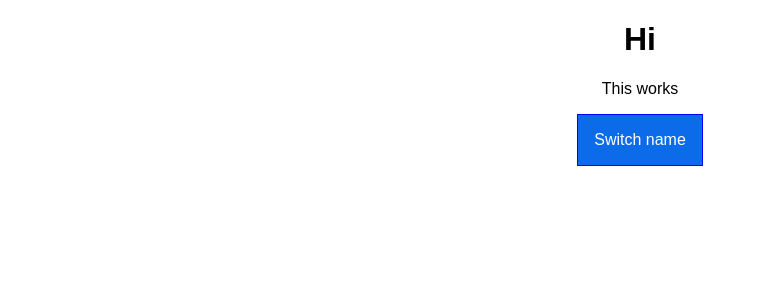
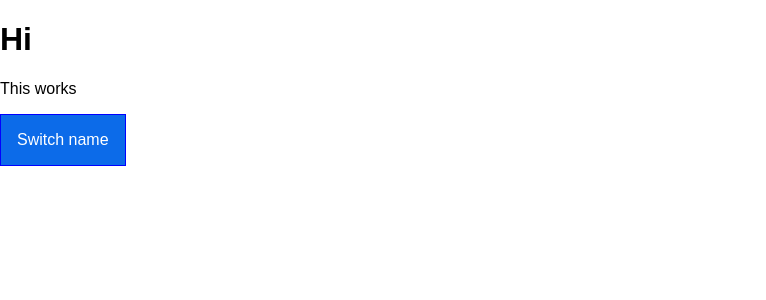
Before and after one commit to zakrza59/learning-react, a React app: page / in a window 1280 px wide. Shown: the top 300 px of the page, without its empty margins (0-766 px from the left). Built offline with nearby package versions, Linux system fonts and the light colour scheme.

Commit message:
Created WithClasses

```diff
--- /dev/null
+++ b/src/components/hoc/WithClass.js
@@ -0,0 +1,11 @@
+import React from 'react'
+
+const WithClass = (props) => {
+  return (
+    <div className={props.classes}>
+      {props.children}
+    </div>
+  )
+}
+
+export default WithClass;
--- a/src/containers/App.js
+++ b/src/containers/App.js
@@ -1,7 +1,8 @@
 import React, { Component } from 'react';
 import Persons from '../components/Persons/Persons';
+import Cockpit from '../components/Cockpit/Cockpit';
+import WithClassses from '../components/hoc/WithClass';
 import classes from './App.css';
-import Cockpit from '../components/Cockpit/Cockpit';
 
 class App extends Component {
 
@@ -56,13 +57,13 @@ class App extends Component {
     }
 
     return (
-        <div className={classes.App}>
+        <WithClassses>
           <Cockpit
             showPerson={this.state.showPerson}
             persons={this.state.persons}
             clicked={this.togglePersonHandler} />
           {persons}
-        </div>
+        </WithClassses>
     );
   }
 }
```
